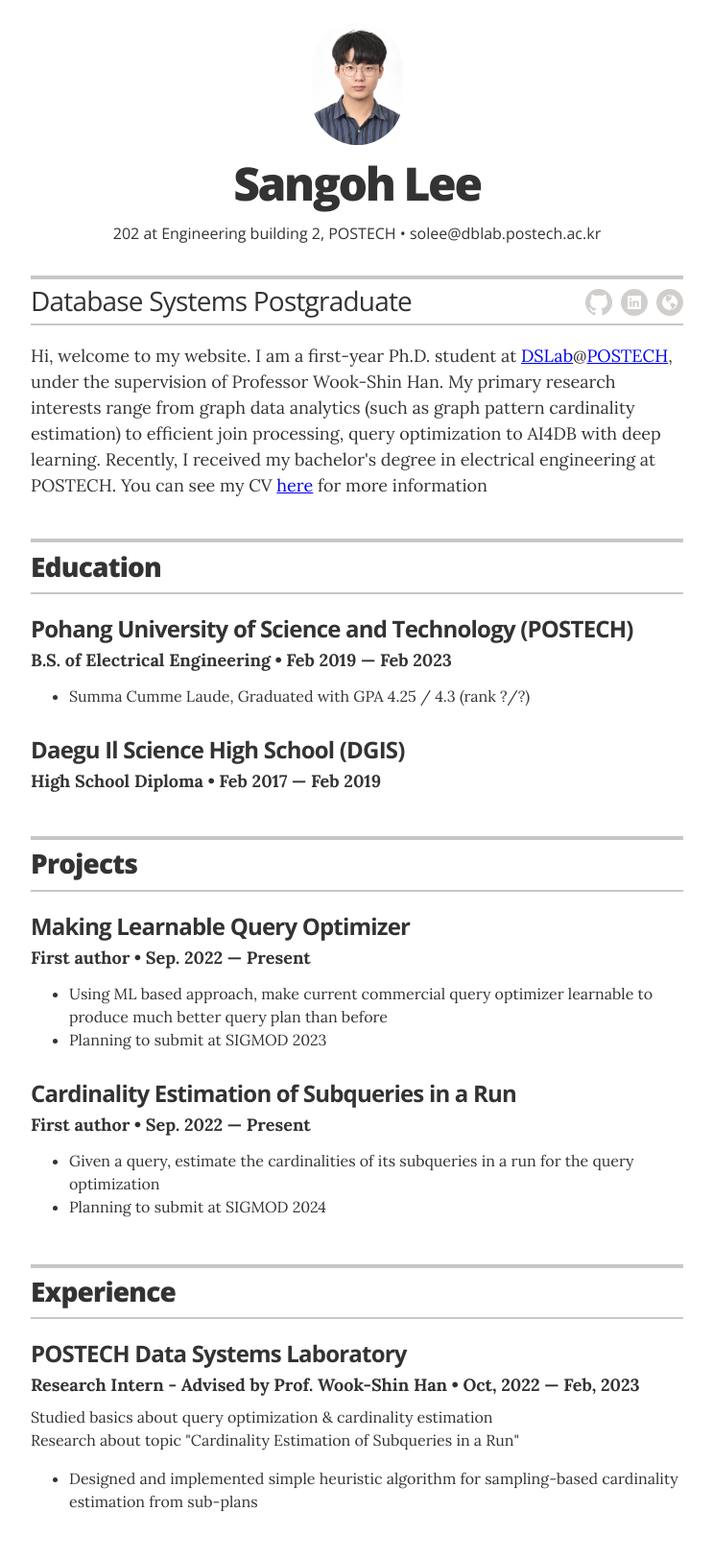
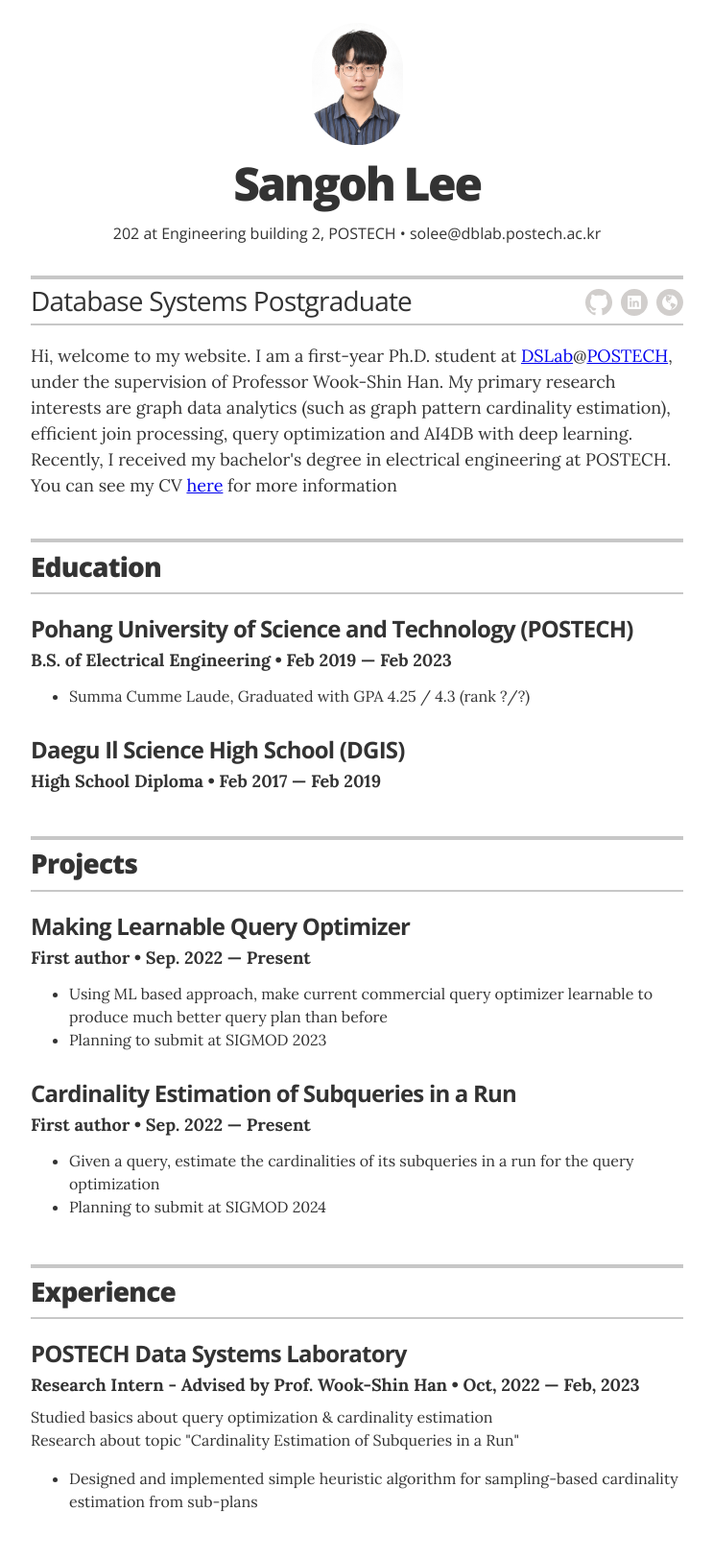
Before and after one commit to Leesangoh/leesangoh.github.io, a Jekyll site: the page built from index.html, in a window 1280 px wide. Shown: the whole page at 96% size, without its empty margins (268-1011 px from the left). Built offline with Jekyll 4.4.1, drawn with Linux system fonts in a browser that asks for light colours.

Commit message:
Information updated

```diff
--- a/_config.yml
+++ b/_config.yml
@@ -23,7 +23,7 @@ resume_contact_address:         "202 at Engineering building 2, POSTECH"
 resume_header_contact_info:     "202 at Engineering building 2, POSTECH • solee@dblab.postech.ac.kr"
 display_header_contact_info:    "true"
 
-resume_header_intro: "<p>Hi, welcome to my website. I am a first-year Ph.D. student at  <a href='https://dslab.postech.ac.kr' target='_blank'>DSLab</a>@<a href='https://postech.ac.kr' target='_blank'>POSTECH</a>, under the supervision of Professor Wook-Shin Han. My primary research interests range from graph data analytics (such as graph pattern cardinality estimation) to efficient join processing, query optimization to AI4DB with deep learning. Recently, I received my bachelor's degree in electrical engineering at POSTECH. You can see my CV <a href='www.google.com' target='_blank'>here</a> for more information</p>"
+resume_header_intro: "<p>Hi, welcome to my website. I am a first-year Ph.D. student at  <a href='https://dslab.postech.ac.kr' target='_blank'>DSLab</a>@<a href='https://postech.ac.kr' target='_blank'>POSTECH</a>, under the supervision of Professor Wook-Shin Han. My primary research interests are graph data analytics (such as graph pattern cardinality estimation), efficient join processing, query optimization and AI4DB with deep learning. Recently, I received my bachelor's degree in electrical engineering at POSTECH. You can see my CV <a href='www.google.com' target='_blank'>here</a> for more information</p>"
 
 # use "yes" to display the email contact button,
 # "no" to display an "I'm not looking for work" message,
```
